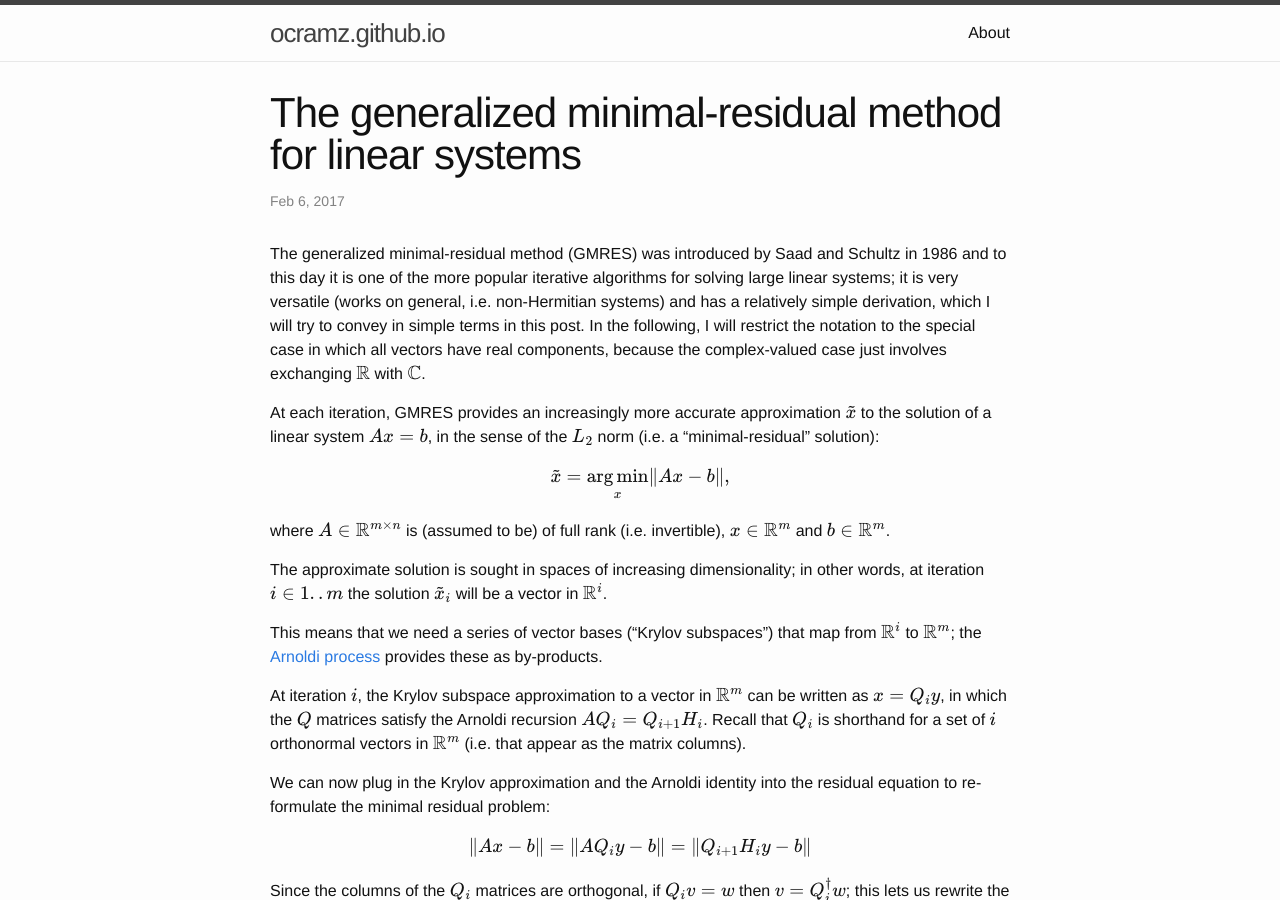
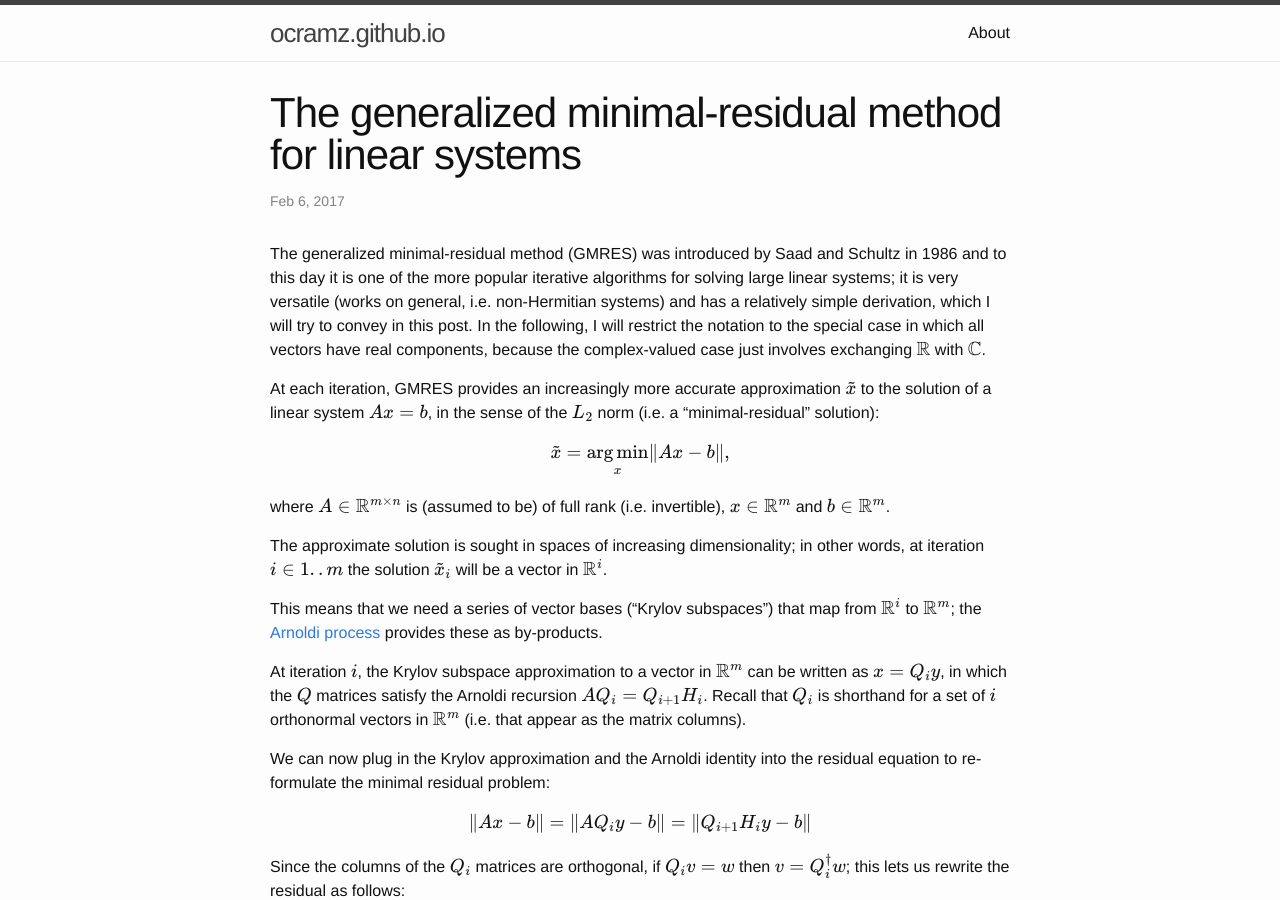
Before and after one commit to ocramz/ocramz.github.io, a Jekyll site: the page built from _posts/2017-02-06-gmres.markdown, in a window 1280 px wide and 900 px high. Built offline with Jekyll 4.4.1, drawn with Linux system fonts in a browser that asks for light colours; formulas are drawn with MathJax 3.

Commit message:
blog update

```diff
--- a/_posts/2017-02-06-gmres.markdown
+++ b/_posts/2017-02-06-gmres.markdown
@@ -5,7 +5,7 @@ date: 2017-02-06
 categories: mathematics linear-algebra
 ---
 
-The generalized minimal-residual method (GMRES) was introduced by Saad and Schultz in 1986 and to this day it is one of the more popular iterative algorithms for solving large linear systems; it is very versatile (works on general, i.e. non-Hermitian systems) and has a relatively simple derivation, which I will try to convey in simple terms in this post.
+The generalized minimal-residual method (GMRES) was introduced by Saad and Schultz in 1986 and to this day it is one of the more popular iterative algorithms for solving large linear systems; it is very versatile (works on general, i.e. non-Hermitian systems) and has a relatively simple derivation, which I will try to convey in this post.
 In the following, I will restrict the notation to the special case in which all vectors have real components, because the complex-valued case just involves exchanging $$\mathbb{R}$$ with $$\mathbb{C}$$.
 
 At each iteration, GMRES provides an increasingly more accurate approximation $$\tilde{x}$$ to the solution of a linear system $$A x = b$$, in the sense of the $$L_2$$ norm (i.e. a "minimal-residual" solution):
```
Also changed, not shown: 2 other files.
